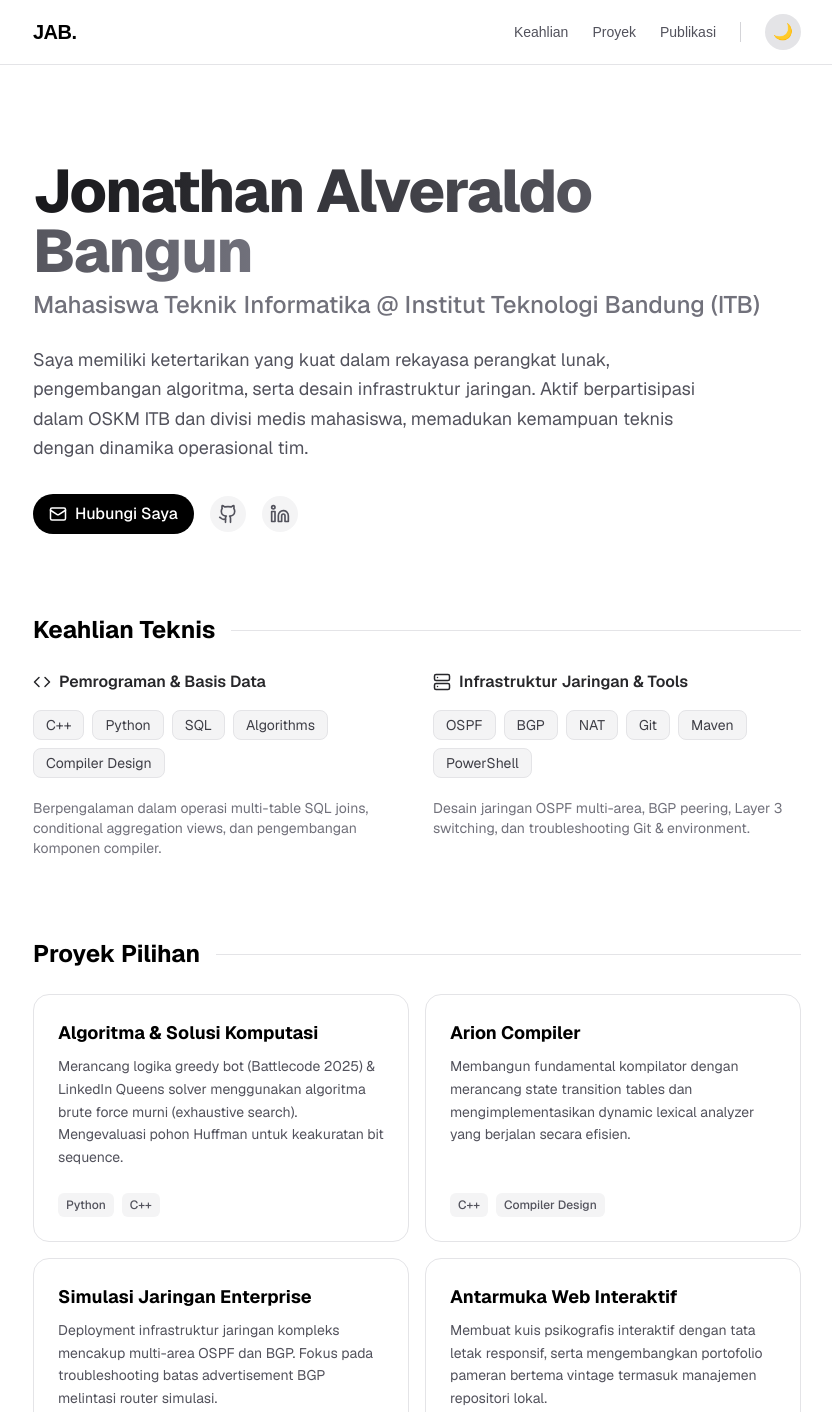
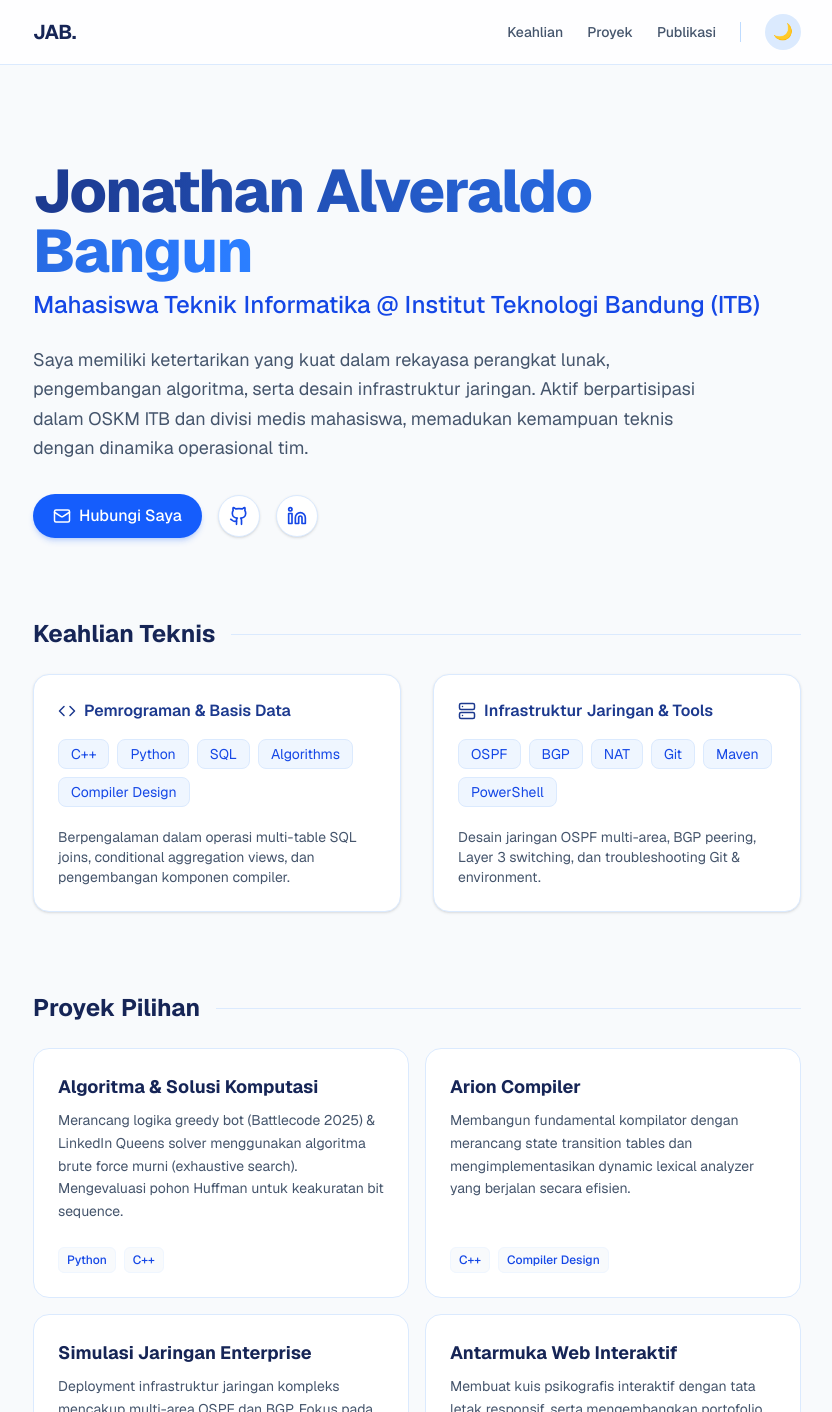
Before and after one commit to jonveral/portofolio, a Next.js app: page / in a window 1280 px wide. Shown: the top 1412 px of the page, without its empty margins (223-1055 px from the left). Built offline with nearby package versions, Linux system fonts and the light colour scheme.

Commit message:
fix: ubah warna tema

```diff
--- a/app/Navbar.tsx
+++ b/app/Navbar.tsx
@@ -3,33 +3,32 @@ import ThemeToggle from "./ThemeToggle";
 
 export default function Navbar() {
   return (
-    <nav className="sticky top-0 z-40 w-full backdrop-blur-md bg-white/70 dark:bg-black/70 border-b border-zinc-200 dark:border-zinc-800">
+    <nav className="sticky top-0 z-40 w-full backdrop-blur-md bg-white/80 dark:bg-black/70 border-b border-blue-100 dark:border-zinc-800">
       <div className="max-w-4xl mx-auto px-8 sm:px-16 flex items-center justify-between h-16">
-        <Link href="/" className="font-bold text-xl tracking-tight text-black dark:text-white">
+        <Link href="/" className="font-bold text-xl tracking-tight text-blue-950 dark:text-white">
           JAB.
         </Link>
         <div className="flex items-center gap-4 sm:gap-6">
           <Link
             href="#keahlian"
-            className="text-sm font-medium text-zinc-600 hover:text-black dark:text-zinc-400 dark:hover:text-white transition-colors hidden sm:block"
+            className="text-sm font-medium text-slate-600 hover:text-blue-700 dark:text-zinc-400 dark:hover:text-white transition-colors hidden sm:block"
           >
             Keahlian
           </Link>
           <Link
             href="#proyek"
-            className="text-sm font-medium text-zinc-600 hover:text-black dark:text-zinc-400 dark:hover:text-white transition-colors hidden sm:block"
+            className="text-sm font-medium text-slate-600 hover:text-blue-700 dark:text-zinc-400 dark:hover:text-white transition-colors hidden sm:block"
           >
             Proyek
           </Link>
           <Link
             href="#publikasi"
-            className="text-sm font-medium text-zinc-600 hover:text-black dark:text-zinc-400 dark:hover:text-white transition-colors hidden sm:block"
+            className="text-sm font-medium text-slate-600 hover:text-blue-700 dark:text-zinc-400 dark:hover:text-white transition-colors hidden sm:block"
           >
             Publikasi
           </Link>
 
-          {/* Garis pemisah vertical */}
-          <div className="hidden sm:block w-px h-5 bg-zinc-300 dark:bg-zinc-700"></div>
+          <div className="hidden sm:block w-px h-5 bg-blue-200 dark:bg-zinc-700"></div>
 
           <ThemeToggle />
         </div>
--- a/app/ThemeToggle.tsx
+++ b/app/ThemeToggle.tsx
@@ -28,8 +28,8 @@ export default function ThemeToggle() {
   return (
     <button
       onClick={toggleTheme}
-      // Hapus "fixed top-6 right-6" dan sesuaikan ukurannya
-      className="flex items-center justify-center w-9 h-9 rounded-full bg-zinc-200 dark:bg-zinc-800 text-zinc-800 dark:text-zinc-200 hover:bg-zinc-300 dark:hover:bg-zinc-700 transition-colors"
+      // Mode terang menggunakan bg-blue-100 dan text-blue-800
+      className="flex items-center justify-center w-9 h-9 rounded-full bg-blue-100 dark:bg-zinc-800 text-blue-800 dark:text-zinc-200 hover:bg-blue-200 dark:hover:bg-zinc-700 transition-colors"
       aria-label="Toggle Dark Mode"
       title="Toggle Dark Mode"
     >
--- a/app/globals.css
+++ b/app/globals.css
@@ -1,28 +1,9 @@
 @import "tailwindcss";
 
+/* Mengaktifkan mode gelap manual menggunakan class .dark */
 @custom-variant dark (&:where(.dark, .dark *));
 
-:root {
-  --background: #ffffff;
-  --foreground: #171717;
-}
-
 @theme inline {
-  --color-background: var(--background);
-  --color-foreground: var(--foreground);
   --font-sans: var(--font-geist-sans);
   --font-mono: var(--font-geist-mono);
 }
-
-@media (prefers-color-scheme: dark) {
-  :root {
-    --background: #0a0a0a;
-    --foreground: #ededed;
-  }
-}
-
-body {
-  background: var(--background);
-  color: var(--foreground);
-  font-family: Arial, Helvetica, sans-serif;
-}
--- a/app/layout.tsx
+++ b/app/layout.tsx
@@ -1,7 +1,7 @@
 import type { Metadata } from "next";
 import { Geist, Geist_Mono } from "next/font/google";
 import "./globals.css";
-import Navbar from "./Navbar"; // Import Navbar
+import Navbar from "./Navbar";
 
 const geistSans = Geist({
   variable: "--font-geist-sans",
@@ -26,11 +26,12 @@ export default function RootLayout({
   return (
     <html
       lang="id"
-      className={`${geistSans.variable} ${geistMono.variable} h-full antialiased scroll-smooth`} // Tambahkan scroll-smooth agar guliran menu terasa halus
+      className={`${geistSans.variable} ${geistMono.variable} h-full antialiased scroll-smooth`}
       suppressHydrationWarning
     >
-      <body className="min-h-full flex flex-col bg-zinc-50 dark:bg-black text-zinc-900 dark:text-zinc-100 transition-colors duration-300">
-        <Navbar /> {/* Letakkan Navbar di sini */}
+      {/* Background diubah ke slate-50 (putih kebiruan) untuk mode terang */}
+      <body className="min-h-full flex flex-col bg-slate-50 dark:bg-black text-slate-900 dark:text-zinc-100 transition-colors duration-300">
+        <Navbar />
         {children}
       </body>
     </html>
--- a/app/page.tsx
+++ b/app/page.tsx
@@ -9,29 +9,29 @@ export default function Home() {
         <header className="flex flex-col gap-6 mt-12 animate-in fade-in slide-in-from-bottom-4 duration-700 ease-in-out">
           <div className="flex flex-col gap-2">
             <h1 className="text-5xl sm:text-6xl font-extrabold tracking-tight">
-              <span className="bg-clip-text text-transparent bg-gradient-to-r from-zinc-900 to-zinc-500 dark:from-white dark:to-zinc-500">
+              {/* Gradien biru tua ke biru muda di mode terang */}
+              <span className="bg-clip-text text-transparent bg-gradient-to-r from-blue-900 to-blue-500 dark:from-white dark:to-zinc-500">
                 Jonathan Alveraldo Bangun
               </span>
             </h1>
-            <h2 className="text-xl sm:text-2xl font-medium text-zinc-500 dark:text-zinc-400">
+            <h2 className="text-xl sm:text-2xl font-medium text-blue-700 dark:text-zinc-400">
               Mahasiswa Teknik Informatika @ Institut Teknologi Bandung (ITB)
             </h2>
           </div>
 
-          <p className="max-w-2xl text-lg leading-relaxed text-zinc-600 dark:text-zinc-400">
+          <p className="max-w-2xl text-lg leading-relaxed text-slate-600 dark:text-zinc-400">
             Saya memiliki ketertarikan yang kuat dalam rekayasa perangkat lunak, pengembangan algoritma, serta desain infrastruktur jaringan. Aktif berpartisipasi dalam OSKM ITB dan divisi medis mahasiswa, memadukan kemampuan teknis dengan dinamika operasional tim.
           </p>
 
-          {/* Social / Contact Links (Using Inline SVG for Icons) */}
           <div className="flex items-center gap-4 mt-2">
-            <a href="mailto:emailanda@example.com" className="flex items-center gap-2 px-4 py-2 rounded-full bg-black dark:bg-white text-white dark:text-black font-medium hover:scale-105 transition-transform">
+            <a href="mailto:emailanda@example.com" className="flex items-center gap-2 px-5 py-2.5 rounded-full bg-blue-600 hover:bg-blue-700 dark:bg-white text-white dark:text-black font-medium hover:scale-105 transition-all shadow-md shadow-blue-600/20 dark:shadow-none">
               <svg width="18" height="18" viewBox="0 0 24 24" fill="none" stroke="currentColor" strokeWidth="2" strokeLinecap="round" strokeLinejoin="round"><rect width="20" height="16" x="2" y="4" rx="2"/><path d="m22 7-8.97 5.7a1.94 1.94 0 0 1-2.06 0L2 7"/></svg>
               Hubungi Saya
             </a>
-            <a href="#" className="flex items-center justify-center p-2 rounded-full bg-zinc-100 dark:bg-zinc-900 text-zinc-600 dark:text-zinc-400 hover:bg-zinc-200 dark:hover:bg-zinc-800 transition-colors">
+            <a href="#" className="flex items-center justify-center p-2.5 rounded-full bg-white dark:bg-zinc-900 text-blue-700 dark:text-zinc-400 border border-blue-100 dark:border-zinc-800 hover:bg-blue-50 dark:hover:bg-zinc-800 transition-colors shadow-sm">
               <svg width="20" height="20" viewBox="0 0 24 24" fill="none" stroke="currentColor" strokeWidth="2" strokeLinecap="round" strokeLinejoin="round"><path d="M15 22v-4a4.8 4.8 0 0 0-1-3.5c3 0 6-2 6-5.5.08-1.25-.27-2.48-1-3.5.28-1.15.28-2.35 0-3.5 0 0-1 0-3 1.5-2.64-.5-5.36-.5-8 0C6 2 5 2 5 2c-.3 1.15-.3 2.35 0 3.5A5.403 5.403 0 0 0 4 9c0 3.5 3 5.5 6 5.5-.39.49-.68 1.05-.85 1.65-.17.6-.22 1.23-.15 1.85v4"/><path d="M9 18c-4.51 2-5-2-7-2"/></svg>
             </a>
-            <a href="#" className="flex items-center justify-center p-2 rounded-full bg-zinc-100 dark:bg-zinc-900 text-zinc-600 dark:text-zinc-400 hover:bg-zinc-200 dark:hover:bg-zinc-800 transition-colors">
+            <a href="#" className="flex items-center justify-center p-2.5 rounded-full bg-white dark:bg-zinc-900 text-blue-700 dark:text-zinc-400 border border-blue-100 dark:border-zinc-800 hover:bg-blue-50 dark:hover:bg-zinc-800 transition-colors shadow-sm">
               <svg width="20" height="20" viewBox="0 0 24 24" fill="none" stroke="currentColor" strokeWidth="2" strokeLinecap="round" strokeLinejoin="round"><path d="M16 8a6 6 0 0 1 6 6v7h-4v-7a2 2 0 0 0-2-2 2 2 0 0 0-2 2v7h-4v-7a6 6 0 0 1 6-6z"/><rect width="4" height="12" x="2" y="9"/><circle cx="4" cy="4" r="2"/></svg>
             </a>
           </div>
@@ -40,41 +40,41 @@ export default function Home() {
         {/* SKILLS SECTION */}
         <section id="keahlian" className="flex flex-col gap-6 scroll-mt-24">
           <div className="flex items-center gap-4">
-            <h3 className="text-2xl font-bold text-black dark:text-white">Keahlian Teknis</h3>
-            <div className="h-px flex-1 bg-zinc-200 dark:bg-zinc-800"></div>
+            <h3 className="text-2xl font-bold text-blue-950 dark:text-white">Keahlian Teknis</h3>
+            <div className="h-px flex-1 bg-blue-100 dark:bg-zinc-800"></div>
           </div>
 
           <div className="grid grid-cols-1 sm:grid-cols-2 gap-8">
-            <div className="flex flex-col gap-3">
-              <h4 className="font-semibold text-zinc-800 dark:text-zinc-200 flex items-center gap-2">
+            <div className="flex flex-col gap-3 p-6 rounded-2xl bg-white dark:bg-transparent border border-blue-100 dark:border-transparent shadow-sm dark:shadow-none">
+              <h4 className="font-semibold text-blue-900 dark:text-zinc-200 flex items-center gap-2">
                 <svg width="18" height="18" viewBox="0 0 24 24" fill="none" stroke="currentColor" strokeWidth="2" strokeLinecap="round" strokeLinejoin="round"><polyline points="16 18 22 12 16 6"/><polyline points="8 6 2 12 8 18"/></svg>
                 Pemrograman & Basis Data
               </h4>
               <div className="flex flex-wrap gap-2 mt-1">
                 {["C++", "Python", "SQL", "Algorithms", "Compiler Design"].map((skill) => (
-                  <span key={skill} className="px-3 py-1 text-sm rounded-lg bg-zinc-100 dark:bg-zinc-900 text-zinc-700 dark:text-zinc-300 border border-zinc-200 dark:border-zinc-800">
+                  <span key={skill} className="px-3 py-1 text-sm rounded-lg bg-blue-50 dark:bg-zinc-900 text-blue-700 dark:text-zinc-300 border border-blue-100 dark:border-zinc-800">
                     {skill}
                   </span>
                 ))}
               </div>
-              <p className="text-sm text-zinc-500 dark:text-zinc-400 mt-2">
+              <p className="text-sm text-slate-600 dark:text-zinc-400 mt-2">
                 Berpengalaman dalam operasi multi-table SQL joins, conditional aggregation views, dan pengembangan komponen compiler.
               </p>
             </div>
 
-            <div className="flex flex-col gap-3">
-              <h4 className="font-semibold text-zinc-800 dark:text-zinc-200 flex items-center gap-2">
+            <div className="flex flex-col gap-3 p-6 rounded-2xl bg-white dark:bg-transparent border border-blue-100 dark:border-transparent shadow-sm dark:shadow-none">
+              <h4 className="font-semibold text-blue-900 dark:text-zinc-200 flex items-center gap-2">
                 <svg width="18" height="18" viewBox="0 0 24 24" fill="none" stroke="currentColor" strokeWidth="2" strokeLinecap="round" strokeLinejoin="round"><rect width="20" height="8" x="2" y="2" rx="2" ry="2"/><rect width="20" height="8" x="2" y="14" rx="2" ry="2"/><line x1="6" x2="6.01" y1="6" y2="6"/><line x1="6" x2="6.01" y1="18" y2="18"/></svg>
                 Infrastruktur Jaringan & Tools
               </h4>
               <div className="flex flex-wrap gap-2 mt-1">
                 {["OSPF", "BGP", "NAT", "Git", "Maven", "PowerShell"].map((skill) => (
-                  <span key={skill} className="px-3 py-1 text-sm rounded-lg bg-zinc-100 dark:bg-zinc-900 text-zinc-700 dark:text-zinc-300 border border-zinc-200 dark:border-zinc-800">
+                  <span key={skill} className="px-3 py-1 text-sm rounded-lg bg-blue-50 dark:bg-zinc-900 text-blue-700 dark:text-zinc-300 border border-blue-100 dark:border-zinc-800">
                     {skill}
                   </span>
                 ))}
               </div>
-              <p className="text-sm text-zinc-500 dark:text-zinc-400 mt-2">
+              <p className="text-sm text-slate-600 dark:text-zinc-400 mt-2">
                 Desain jaringan OSPF multi-area, BGP peering, Layer 3 switching, dan troubleshooting Git & environment.
               </p>
             </div>
@@ -84,65 +84,65 @@ export default function Home() {
         {/* PROJECTS SECTION */}
         <section id="proyek" className="flex flex-col gap-6 scroll-mt-24">
           <div className="flex items-center gap-4">
-            <h3 className="text-2xl font-bold text-black dark:text-white">Proyek Pilihan</h3>
-            <div className="h-px flex-1 bg-zinc-200 dark:bg-zinc-800"></div>
+            <h3 className="text-2xl font-bold text-blue-950 dark:text-white">Proyek Pilihan</h3>
+            <div className="h-px flex-1 bg-blue-100 dark:bg-zinc-800"></div>
           </div>
 
           <div className="grid grid-cols-1 md:grid-cols-2 gap-4">
 
             {/* Card 1 */}
-            <div className="group relative flex flex-col justify-between gap-4 p-6 rounded-2xl bg-white dark:bg-zinc-950 border border-zinc-200 dark:border-zinc-800 hover:border-zinc-300 dark:hover:border-zinc-700 hover:shadow-xl hover:shadow-black/5 transition-all">
+            <div className="group relative flex flex-col justify-between gap-4 p-6 rounded-2xl bg-white dark:bg-zinc-950 border border-blue-100 dark:border-zinc-800 hover:border-blue-300 dark:hover:border-zinc-700 hover:shadow-xl hover:shadow-blue-900/5 transition-all">
               <div className="flex flex-col gap-2">
-                <h4 className="text-lg font-bold text-black dark:text-white group-hover:text-blue-600 dark:group-hover:text-blue-400 transition-colors">Algoritma & Solusi Komputasi</h4>
-                <p className="text-sm leading-relaxed text-zinc-600 dark:text-zinc-400">
+                <h4 className="text-lg font-bold text-blue-950 dark:text-white group-hover:text-blue-600 dark:group-hover:text-blue-400 transition-colors">Algoritma & Solusi Komputasi</h4>
+                <p className="text-sm leading-relaxed text-slate-600 dark:text-zinc-400">
                   Merancang logika greedy bot (Battlecode 2025) & LinkedIn Queens solver menggunakan algoritma brute force murni (exhaustive search). Mengevaluasi pohon Huffman untuk keakuratan bit sequence.
                 </p>
               </div>
               <div className="flex flex-wrap gap-2 mt-2">
-                <span className="text-xs font-medium px-2 py-1 bg-zinc-100 dark:bg-zinc-900 rounded-md text-zinc-600 dark:text-zinc-400">Python</span>
-                <span className="text-xs font-medium px-2 py-1 bg-zinc-100 dark:bg-zinc-900 rounded-md text-zinc-600 dark:text-zinc-400">C++</span>
+                <span className="text-xs font-medium px-2 py-1 bg-slate-50 dark:bg-zinc-900 border border-blue-50 dark:border-zinc-800 rounded-md text-blue-700 dark:text-zinc-400">Python</span>
+                <span className="text-xs font-medium px-2 py-1 bg-slate-50 dark:bg-zinc-900 border border-blue-50 dark:border-zinc-800 rounded-md text-blue-700 dark:text-zinc-400">C++</span>
               </div>
             </div>
 
             {/* Card 2 */}
-            <div className="group relative flex flex-col justify-between gap-4 p-6 rounded-2xl bg-white dark:bg-zinc-950 border border-zinc-200 dark:border-zinc-800 hover:border-zinc-300 dark:hover:border-zinc-700 hover:shadow-xl hover:shadow-black/5 transition-all">
+            <div className="group relative flex flex-col justify-between gap-4 p-6 rounded-2xl bg-white dark:bg-zinc-950 border border-blue-100 dark:border-zinc-800 hover:border-blue-300 dark:hover:border-zinc-700 hover:shadow-xl hover:shadow-blue-900/5 transition-all">
               <div className="flex flex-col gap-2">
-                <h4 className="text-lg font-bold text-black dark:text-white group-hover:text-blue-600 dark:group-hover:text-blue-400 transition-colors">Arion Compiler</h4>
-                <p className="text-sm leading-relaxed text-zinc-600 dark:text-zinc-400">
+                <h4 className="text-lg font-bold text-blue-950 dark:text-white group-hover:text-blue-600 dark:group-hover:text-blue-400 transition-colors">Arion Compiler</h4>
+                <p className="text-sm leading-relaxed text-slate-600 dark:text-zinc-400">
                   Membangun fundamental kompilator dengan merancang state transition tables dan mengimplementasikan dynamic lexical analyzer yang berjalan secara efisien.
                 </p>
               </div>
               <div className="flex flex-wrap gap-2 mt-2">
-                <span className="text-xs font-medium px-2 py-1 bg-zinc-100 dark:bg-zinc-900 rounded-md text-zinc-600 dark:text-zinc-400">C++</span>
-                <span className="text-xs font-medium px-2 py-1 bg-zinc-100 dark:bg-zinc-900 rounded-md text-zinc-600 dark:text-zinc-400">Compiler Design</span>
+                <span className="text-xs font-medium px-2 py-1 bg-slate-50 dark:bg-zinc-900 border border-blue-50 dark:border-zinc-800 rounded-md text-blue-700 dark:text-zinc-400">C++</span>
+                <span className="text-xs font-medium px-2 py-1 bg-slate-50 dark:bg-zinc-900 border border-blue-50 dark:border-zinc-800 rounded-md text-blue-700 dark:text-zinc-400">Compiler Design</span>
               </div>
             </div>
 
             {/* Card 3 */}
-            <div className="group relative flex flex-col justify-between gap-4 p-6 rounded-2xl bg-white dark:bg-zinc-950 border border-zinc-200 dark:border-zinc-800 hover:border-zinc-300 dark:hover:border-zinc-700 hover:shadow-xl hover:shadow-black/5 transition-all">
+            <div className="group relative flex flex-col justify-between gap-4 p-6 rounded-2xl bg-white dark:bg-zinc-950 border border-blue-100 dark:border-zinc-800 hover:border-blue-300 dark:hover:border-zinc-700 hover:shadow-xl hover:shadow-blue-900/5 transition-all">
               <div className="flex flex-col gap-2">
-                <h4 className="text-lg font-bold text-black dark:text-white group-hover:text-blue-600 dark:group-hover:text-blue-400 transition-colors">Simulasi Jaringan Enterprise</h4>
-                <p className="text-sm leading-relaxed text-zinc-600 dark:text-zinc-400">
+                <h4 className="text-lg font-bold text-blue-950 dark:text-white group-hover:text-blue-600 dark:group-hover:text-blue-400 transition-colors">Simulasi Jaringan Enterprise</h4>
+                <p className="text-sm leading-relaxed text-slate-600 dark:text-zinc-400">
                   Deployment infrastruktur jaringan kompleks mencakup multi-area OSPF dan BGP. Fokus pada troubleshooting batas advertisement BGP melintasi router simulasi.
                 </p>
               </div>
               <div className="flex flex-wrap gap-2 mt-2">
-                <span className="text-xs font-medium px-2 py-1 bg-zinc-100 dark:bg-zinc-900 rounded-md text-zinc-600 dark:text-zinc-400">Networking</span>
-                <span className="text-xs font-medium px-2 py-1 bg-zinc-100 dark:bg-zinc-900 rounded-md text-zinc-600 dark:text-zinc-400">Cisco/OSPF</span>
+                <span className="text-xs font-medium px-2 py-1 bg-slate-50 dark:bg-zinc-900 border border-blue-50 dark:border-zinc-800 rounded-md text-blue-700 dark:text-zinc-400">Networking</span>
+                <span className="text-xs font-medium px-2 py-1 bg-slate-50 dark:bg-zinc-900 border border-blue-50 dark:border-zinc-800 rounded-md text-blue-700 dark:text-zinc-400">Cisco/OSPF</span>
               </div>
             </div>
 
             {/* Card 4 */}
-            <div className="group relative flex flex-col justify-between gap-4 p-6 rounded-2xl bg-white dark:bg-zinc-950 border border-zinc-200 dark:border-zinc-800 hover:border-zinc-300 dark:hover:border-zinc-700 hover:shadow-xl hover:shadow-black/5 transition-all">
+            <div className="group relative flex flex-col justify-between gap-4 p-6 rounded-2xl bg-white dark:bg-zinc-950 border border-blue-100 dark:border-zinc-800 hover:border-blue-300 dark:hover:border-zinc-700 hover:shadow-xl hover:shadow-blue-900/5 transition-all">
               <div className="flex flex-col gap-2">
-                <h4 className="text-lg font-bold text-black dark:text-white group-hover:text-blue-600 dark:group-hover:text-blue-400 transition-colors">Antarmuka Web Interaktif</h4>
-                <p className="text-sm leading-relaxed text-zinc-600 dark:text-zinc-400">
+                <h4 className="text-lg font-bold text-blue-950 dark:text-white group-hover:text-blue-600 dark:group-hover:text-blue-400 transition-colors">Antarmuka Web Interaktif</h4>
+                <p className="text-sm leading-relaxed text-slate-600 dark:text-zinc-400">
                   Membuat kuis psikografis interaktif dengan tata letak responsif, serta mengembangkan portofolio pameran bertema vintage termasuk manajemen repositori lokal.
                 </p>
               </div>
               <div className="flex flex-wrap gap-2 mt-2">
-                <span className="text-xs font-medium px-2 py-1 bg-zinc-100 dark:bg-zinc-900 rounded-md text-zinc-600 dark:text-zinc-400">React/Next.js</span>
-                <span className="text-xs font-medium px-2 py-1 bg-zinc-100 dark:bg-zinc-900 rounded-md text-zinc-600 dark:text-zinc-400">Git</span>
+                <span className="text-xs font-medium px-2 py-1 bg-slate-50 dark:bg-zinc-900 border border-blue-50 dark:border-zinc-800 rounded-md text-blue-700 dark:text-zinc-400">React/Next.js</span>
+                <span className="text-xs font-medium px-2 py-1 bg-slate-50 dark:bg-zinc-900 border border-blue-50 dark:border-zinc-800 rounded-md text-blue-700 dark:text-zinc-400">Git</span>
               </div>
             </div>
 
@@ -152,18 +152,18 @@ export default function Home() {
         {/* PUBLICATION / WRITING SECTION */}
         <section id="publikasi" className="flex flex-col gap-6 w-full scroll-mt-24">
           <div className="flex items-center gap-4">
-            <h3 className="text-2xl font-bold text-black dark:text-white">Publikasi</h3>
-            <div className="h-px flex-1 bg-zinc-200 dark:bg-zinc-800"></div>
+            <h3 className="text-2xl font-bold text-blue-950 dark:text-white">Publikasi</h3>
+            <div className="h-px flex-1 bg-blue-100 dark:bg-zinc-800"></div>
           </div>
 
-          <div className="flex flex-col sm:flex-row justify-between items-start sm:items-center p-6 rounded-2xl bg-zinc-100 dark:bg-zinc-900/50 border border-zinc-200 dark:border-zinc-800 gap-4">
+          <div className="flex flex-col sm:flex-row justify-between items-start sm:items-center p-6 rounded-2xl bg-white dark:bg-zinc-900/50 border border-blue-100 dark:border-zinc-800 shadow-sm gap-4">
             <div>
-              <h4 className="text-lg font-bold text-black dark:text-white">Tulisan & Esai Pemikiran</h4>
-              <p className="text-zinc-600 dark:text-zinc-400 mt-1">
+              <h4 className="text-lg font-bold text-blue-950 dark:text-white">Tulisan & Esai Pemikiran</h4>
+              <p className="text-slate-600 dark:text-zinc-400 mt-1">
                 Saya aktif mengkatalogkan dan mempublikasikan esai pemikiran saya seputar teknologi dan kehidupan kampus.
               </p>
             </div>
-            <a href="#" className="flex-shrink-0 flex items-center gap-2 px-5 py-2.5 rounded-xl bg-black dark:bg-white text-white dark:text-black font-medium hover:bg-zinc-800 dark:hover:bg-zinc-200 transition-colors">
+            <a href="#" className="flex-shrink-0 flex items-center gap-2 px-5 py-2.5 rounded-xl bg-blue-600 dark:bg-white text-white dark:text-black font-medium hover:bg-blue-700 dark:hover:bg-zinc-200 transition-colors">
               Baca di Medium
               <svg width="16" height="16" viewBox="0 0 24 24" fill="none" stroke="currentColor" strokeWidth="2" strokeLinecap="round" strokeLinejoin="round"><path d="M5 12h14"/><path d="m12 5 7 7-7 7"/></svg>
             </a>
@@ -173,7 +173,7 @@ export default function Home() {
       </main>
 
       {/* FOOTER */}
-      <footer className="w-full max-w-4xl px-8 sm:px-16 py-8 mt-8 border-t border-zinc-200 dark:border-zinc-800 flex flex-col sm:flex-row justify-between items-center gap-4 text-sm text-zinc-500">
+      <footer className="w-full max-w-4xl px-8 sm:px-16 py-8 mt-8 border-t border-blue-100 dark:border-zinc-800 flex flex-col sm:flex-row justify-between items-center gap-4 text-sm text-slate-500 dark:text-zinc-500">
         <p>© {new Date().getFullYear()} Jonathan Alveraldo Bangun. All rights reserved.</p>
         <p>Built with Next.js & Tailwind CSS.</p>
       </footer>
```
